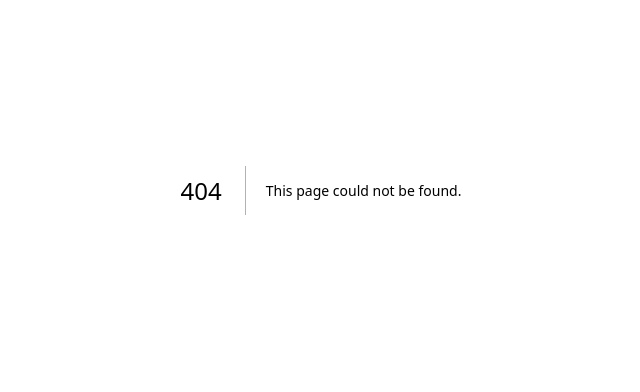
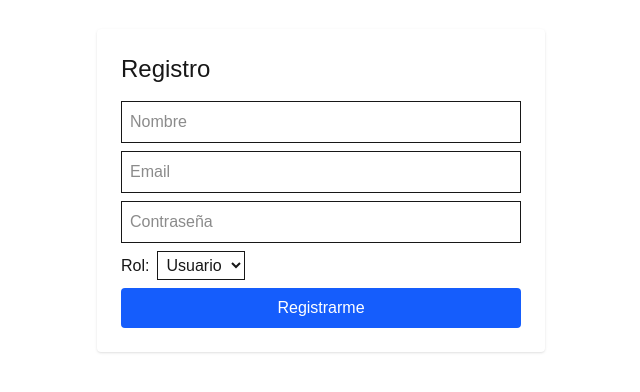
Before and after one commit to esaucruzbird/DPSProyectoReactNext, a Next.js app: page /register in a window 1280 px wide. Before the commit this address had no page. Shown: the part 210-602 px from the top of the page, without its empty margins (319-959 px from the left). Built offline with nearby package versions, Linux system fonts and the light colour scheme.

Commit message:
funcionalidad de registro login y dashboard funciona Se inicia proceso de estilo

```diff
--- /dev/null
+++ b/src/app/dashboard/page.js
@@ -0,0 +1,34 @@
+"use client";
+import { useEffect, useState } from "react";
+import { useAuth } from "../../context/AuthContext";
+import useRequireAuth from "../../hooks/useRequireAuth";
+import { mockGetProjects } from "../../lib/mockApi";
+
+export default function DashboardPage() {
+  const { user, logout } = useAuth();
+  const { loaded } = useRequireAuth(); // esto redirige si no está auth
+  const [projects, setProjects] = useState([]);
+
+  useEffect(() => {
+    if (!loaded) return;
+    setProjects(mockGetProjects());
+  }, [loaded]);
+
+  return (
+    <div className="p-6">
+      <div className="flex justify-between items-center">
+        <h1 className="text-xl">Dashboard — Bienvenido {user?.name} ({user?.role})</h1>
+        <button className="px-3 py-1 border rounded" onClick={() => logout()}>Salir</button>
+      </div>
+
+      <section className="mt-6">
+        <h2 className="font-semibold">Proyectos</h2>
+        {projects.length === 0 ? <p className="text-sm text-gray-500">No hay proyectos aún</p> : (
+          <ul className="mt-2">
+            {projects.map(p => <li key={p.id} className="border p-2 mb-2 rounded">{p.title}</li>)}
+          </ul>
+        )}
+      </section>
+    </div>
+  );
+}
--- a/src/app/layout.js
+++ b/src/app/layout.js
@@ -1,28 +1,27 @@
-import { Geist, Geist_Mono } from "next/font/google";
-import "./globals.css";
+import { Geist, Geist_Mono } from 'next/font/google';
+import './globals.css';
+import Providers from '../providers/Providers';
 
 const geistSans = Geist({
-  variable: "--font-geist-sans",
-  subsets: ["latin"],
+  variable: '--font-geist-sans',
+  subsets: ['latin'],
 });
 
 const geistMono = Geist_Mono({
-  variable: "--font-geist-mono",
-  subsets: ["latin"],
+  variable: '--font-geist-mono',
+  subsets: ['latin'],
 });
 
 export const metadata = {
-  title: "Create Next App",
-  description: "Generated by create next app",
+  title: 'Mi aplicacion',
+  description: 'Aplicacion de ejemplo',
 };
 
 export default function RootLayout({ children }) {
   return (
     <html lang="en">
-      <body
-        className={`${geistSans.variable} ${geistMono.variable} antialiased`}
-      >
-        {children}
+      <body>
+        <Providers>{children}</Providers>
       </body>
     </html>
   );
--- /dev/null
+++ b/src/app/login/page.js
@@ -0,0 +1,34 @@
+"use client";
+import { useState } from "react";
+import { useRouter } from "next/navigation";
+import { useAuth } from "../../context/AuthContext";
+
+export default function LoginPage() {
+  const { login } = useAuth();
+  const router = useRouter();
+  const [form, setForm] = useState({ email: "", password: "" });
+  const [error, setError] = useState("");
+
+  const onSubmit = (e) => {
+    e.preventDefault();
+    setError("");
+    try {
+      login(form);
+      router.push("/dashboard");
+    } catch (err) {
+      setError(err.message);
+    }
+  };
+
+  return (
+    <div className="min-h-screen flex items-center justify-center p-4">
+      <form onSubmit={onSubmit} className="w-full max-w-md bg-white p-6 rounded shadow">
+        <h2 className="text-2xl mb-4">Iniciar sesión</h2>
+        {error && <div className="text-red-600 mb-2">{error}</div>}
+        <input className="w-full p-2 mb-2 border" placeholder="Email" value={form.email} onChange={e=>setForm({...form,email:e.target.value})}/>
+        <input type="password" className="w-full p-2 mb-2 border" placeholder="Contraseña" value={form.password} onChange={e=>setForm({...form,password:e.target.value})}/>
+        <button className="w-full bg-green-600 text-white p-2 rounded">Entrar</button>
+      </form>
+    </div>
+  );
+}
--- /dev/null
+++ b/src/app/not-authorized/page.js
@@ -0,0 +1,10 @@
+export default function NotAuthorized() {
+  return (
+    <div className="min-h-screen flex items-center justify-center">
+      <div className="bg-white p-6 rounded shadow">
+        <h2 className="text-xl mb-2">No autorizado</h2>
+        <p>No tienes permisos para ver esta página.</p>
+      </div>
+    </div>
+  );
+}
--- /dev/null
+++ b/src/app/register/page.js
@@ -0,0 +1,46 @@
+"use client";
+import { useState } from "react";
+import { useRouter } from "next/navigation";
+import { useAuth } from "../../context/AuthContext";
+
+export default function RegisterPage() {
+  const { register } = useAuth();
+  const router = useRouter();
+  const [form, setForm] = useState({ name: "", email: "", password: "", role: "usuario" });
+  const [error, setError] = useState("");
+
+  const onSubmit = (e) => {
+    e.preventDefault();
+    setError("");
+    if (!form.name || !form.email || !form.password) {
+      setError("Complete todos los campos");
+      return;
+    }
+    try {
+      register(form);
+      router.push("/dashboard");
+    } catch (err) {
+      setError(err.message);
+    }
+  };
+
+  return (
+    <div className="min-h-screen flex items-center justify-center p-4">
+      <form onSubmit={onSubmit} className="w-full max-w-md bg-white p-6 rounded shadow">
+        <h2 className="text-2xl mb-4">Registro</h2>
+        {error && <div className="text-red-600 mb-2">{error}</div>}
+        <input className="w-full p-2 mb-2 border" placeholder="Nombre" value={form.name} onChange={e=>setForm({...form,name:e.target.value})}/>
+        <input className="w-full p-2 mb-2 border" placeholder="Email" value={form.email} onChange={e=>setForm({...form,email:e.target.value})}/>
+        <input type="password" className="w-full p-2 mb-2 border" placeholder="Contraseña" value={form.password} onChange={e=>setForm({...form,password:e.target.value})}/>
+        <label className="block mb-2">
+          Rol:
+          <select className="ml-2 p-1 border" value={form.role} onChange={e=>setForm({...form,role:e.target.value})}>
+            <option value="usuario">Usuario</option>
+            <option value="gerente">Gerente</option>
+          </select>
+        </label>
+        <button className="w-full bg-blue-600 text-white p-2 rounded">Registrarme</button>
+      </form>
+    </div>
+  );
+}
--- /dev/null
+++ b/src/context/AuthContext.js
@@ -0,0 +1,58 @@
+"use client";
+import React, { createContext, useContext, useEffect, useState } from "react";
+
+const AuthContext = createContext();
+
+const getUsers = () => JSON.parse(localStorage.getItem("users") || "[]");
+const saveUsers = (users) => localStorage.setItem("users", JSON.stringify(users));
+
+export function AuthProvider({ children }) {
+  const [user, setUser] = useState(null);
+  const [loaded, setLoaded] = useState(false);
+
+  useEffect(() => {
+    try {
+      const session = JSON.parse(localStorage.getItem("session") || "null");
+      if (session) setUser(session);
+    } catch (e) {
+      // ignore
+    } finally {
+      setLoaded(true);
+    }
+  }, []);
+
+  const register = ({ name, email, password, role = "usuario" }) => {
+    const users = getUsers();
+    if (users.find((u) => u.email === email)) {
+      throw new Error("El correo ya está registrado");
+    }
+    const newUser = { id: Date.now(), name, email, password, role };
+    users.push(newUser);
+    saveUsers(users);
+    const session = { id: newUser.id, name: newUser.name, email: newUser.email, role: newUser.role };
+    localStorage.setItem("session", JSON.stringify(session));
+    setUser(session);
+  };
+
+  const login = ({ email, password }) => {
+    const users = getUsers();
+    const found = users.find((u) => u.email === email && u.password === password);
+    if (!found) throw new Error("Credenciales inválidas");
+    const session = { id: found.id, name: found.name, email: found.email, role: found.role };
+    localStorage.setItem("session", JSON.stringify(session));
+    setUser(session);
+  };
+
+  const logout = () => {
+    localStorage.removeItem("session");
+    setUser(null);
+  };
+
+  return (
+    <AuthContext.Provider value={{ user, isAuthenticated: !!user, register, login, logout, loaded }}>
+      {children}
+    </AuthContext.Provider>
+  );
+}
+
+export const useAuth = () => useContext(AuthContext);
--- /dev/null
+++ b/src/hooks/useRequireAuth.js
@@ -0,0 +1,22 @@
+"use client";
+import { useEffect } from "react";
+import { useRouter } from "next/navigation";
+import { useAuth } from "../context/AuthContext";
+
+export default function useRequireAuth(allowedRoles = null) {
+  const { isAuthenticated, user, loaded } = useAuth();
+  const router = useRouter();
+
+  useEffect(() => {
+    if (!loaded) return; // espera a cargar session desde localStorage
+    if (!isAuthenticated) {
+      router.replace("/login");
+      return;
+    }
+    if (allowedRoles && !allowedRoles.includes(user?.role)) {
+      router.replace("/not-authorized");
+    }
+  }, [isAuthenticated, user, loaded, allowedRoles, router]);
+
+  return { isAuthenticated, user, loaded };
+}
--- /dev/null
+++ b/src/lib/mockApi.js
@@ -0,0 +1,36 @@
+"use client"; // porque usa localStorage
+const KEY_PROJECTS = "mock_projects";
+
+function mockInitIfEmpty() {
+  if (!localStorage.getItem(KEY_PROJECTS)) {
+    const sample = [
+      { id: 1, title: "Proyecto demo", description: "Proyecto inicial", createdAt: Date.now() }
+    ];
+    localStorage.setItem(KEY_PROJECTS, JSON.stringify(sample));
+  }
+}
+
+export function mockGetProjects() {
+  mockInitIfEmpty();
+  return JSON.parse(localStorage.getItem(KEY_PROJECTS) || "[]");
+}
+
+export function mockCreateProject(p) {
+  const projects = mockGetProjects();
+  const newP = { id: Date.now(), ...p, createdAt: Date.now() };
+  projects.push(newP);
+  localStorage.setItem(KEY_PROJECTS, JSON.stringify(projects));
+  return newP;
+}
+
+export function mockUpdateProject(id, data) {
+  const projects = mockGetProjects().map(p => p.id === id ? { ...p, ...data } : p);
+  localStorage.setItem(KEY_PROJECTS, JSON.stringify(projects));
+  return projects.find(p => p.id === id);
+}
+
+export function mockDeleteProject(id) {
+  const projects = mockGetProjects().filter(p => p.id !== id);
+  localStorage.setItem(KEY_PROJECTS, JSON.stringify(projects));
+  return true;
+}
--- /dev/null
+++ b/src/providers/Providers.js
@@ -0,0 +1,7 @@
+"use client";
+import React from "react";
+import { AuthProvider } from "../context/AuthContext";
+
+export default function Providers({ children }) {
+  return <AuthProvider>{children}</AuthProvider>;
+}
```
